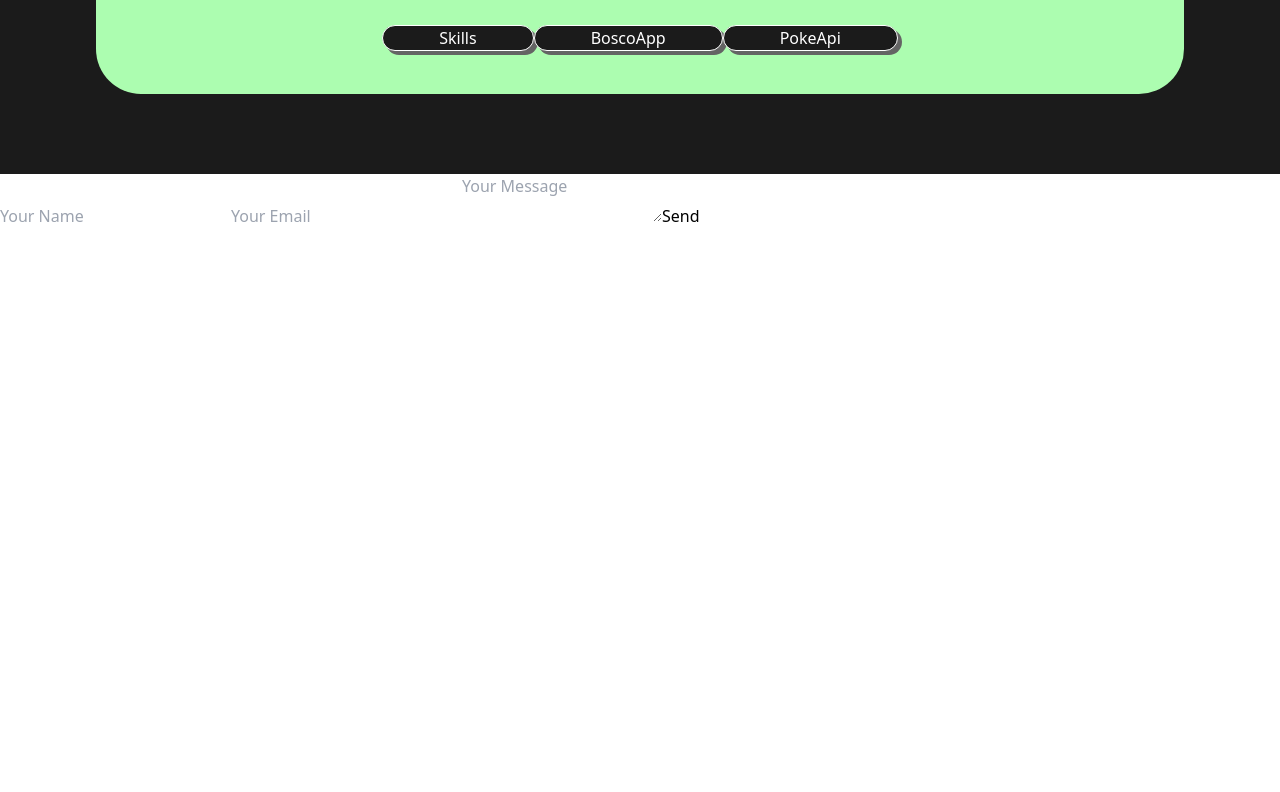
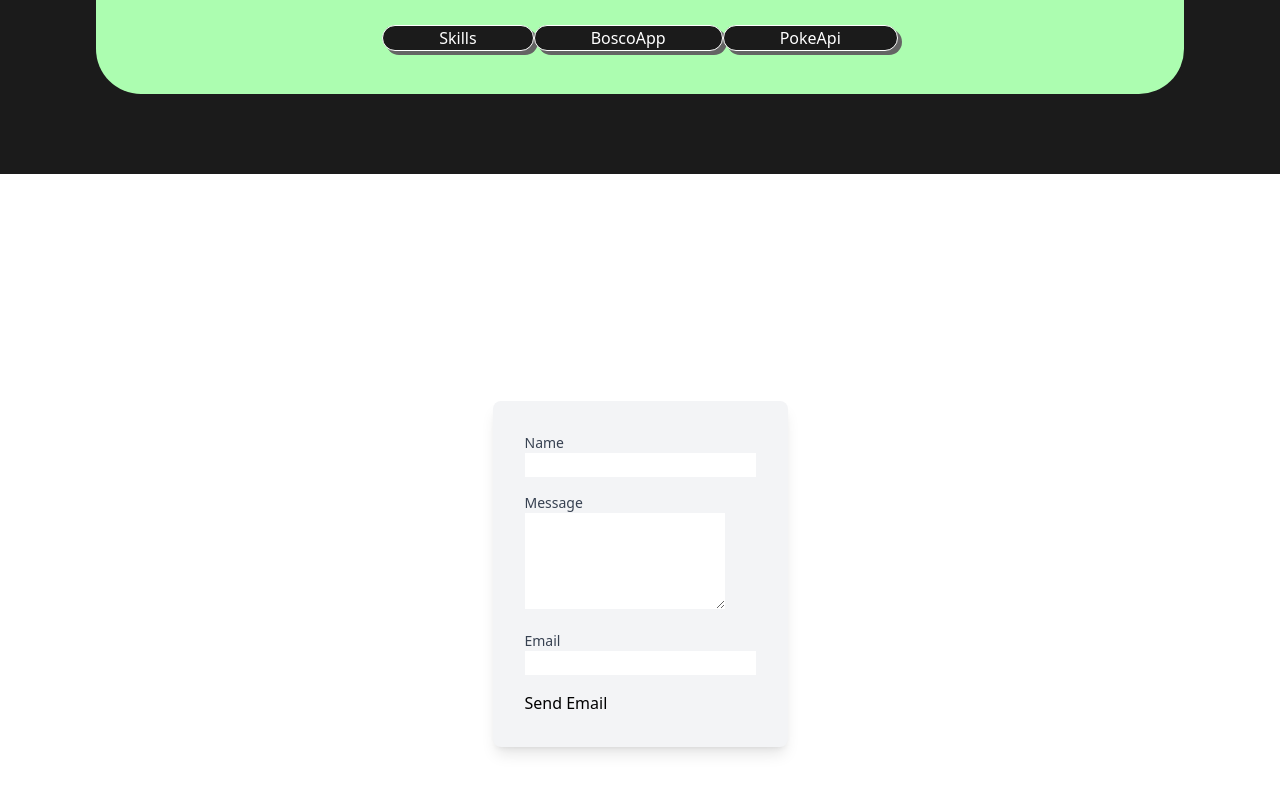
Before and after one commit to Seb-astiam/Portfolio-Sebastian, a React (Vite) app: page / in a window 1280 px wide. Shown: the part 1426-2218 px from the top of the page. Built offline with nearby package versions, Linux system fonts and the light colour scheme.

Commit message:
falta hacer que funcione el formulario

```diff
--- a/index.html
+++ b/index.html
@@ -7,10 +7,17 @@
     <link rel="preconnect" href="https://fonts.googleapis.com">
     <link rel="preconnect" href="https://fonts.gstatic.com" crossorigin>
     <link href="https://fonts.googleapis.com/css2?family=Montserrat:ital,wght@0,100..900;1,100..900&display=swap" rel="stylesheet">
+    <script type="text/javascript"
+      src="https://cdn.jsdelivr.net/npm/@emailjs/browser@4/dist/email.min.js"></script>
+
+    <script type="text/javascript">
+      emailjs.init('OGwY9C-GJvGxn-f7r')
+    </script>
     <title>Portafolio</title>
   </head>
   <body>
     <div id="root"></div>
     <script type="module" src="/src/main.jsx"></script>
+
   </body>
 </html>
--- a/package.json
+++ b/package.json
@@ -14,6 +14,7 @@
     "@heroicons/react": "^2.1.3",
     "@reduxjs/toolkit": "^2.2.3",
     "emailjs": "^4.0.3",
+    "emailjs-com": "^3.2.0",
     "react": "^18.2.0",
     "react-dom": "^18.2.0",
     "react-icons": "^5.1.0",
--- a/src/Components/Contactame.jsx
+++ /dev/null
@@ -1,7 +0,0 @@
-export const Contactame = () => {
-    return (
-        <div id="Contactame" className="h-screen w-full">
-            Contactame
-        </div>
-    )
-}
--- a/src/Components/FormularioDeContacto.jsx.jsx
+++ b/src/Components/FormularioDeContacto.jsx.jsx
@@ -1,25 +1,46 @@
-import { useState } from "react"
+import emailjs from 'emailjs-com';
+import { useState } from 'react';
 
 export const FormularioDeContacto = () => {
+    const [btnText, setBtnText] = useState('Send Email');
 
-    const [input, setInput] = useState({
-        nombre: '',
-        email: '',
-        mensaje: ''
-    })
+    const handleSubmit = (event) => {
+      event.preventDefault();
+      setBtnText('Sending...');
 
+      const serviceID = 'default_service';
+      const templateID = 'template_31wnjl8';
 
+      emailjs.sendForm(serviceID, templateID, event.target)
+        .then(() => {
+          setBtnText('Send Email');
+          alert('Sent!');
+        })
+        .catch((err) => {
+          setBtnText('Send Email');
+          alert(JSON.stringify(err));
+        });
+    };
 
 
     return (
-        <div id="Contactame" className="h-screen">
-           <form id="contact-form">
-                <input type="text" id="name" name="name" placeholder="Your Name" required />
-                <input type="email" id="email" name="email" placeholder="Your Email" required />
-                <textarea id="message" name="message" placeholder="Your Message" required></textarea>
-                <button type="submit">Send</button>
-            </form>
+        <div id="Contactame" className="h-screen flex justify-center items-center">
+      <form onSubmit={handleSubmit} className="bg-gray-100 p-8 rounded-lg shadow-lg">
+        <div className="mb-4">
+          <label htmlFor="from_name" className="block text-sm font-medium text-gray-700">Name</label>
+          <input type="text" name="from_name" id="from_name" className="input-field" />
+        </div>
+        <div className="mb-4">
+          <label htmlFor="message" className="block text-sm font-medium text-gray-700">Message</label>
+          <textarea name="message" id="message" rows="4" className="input-field textarea"></textarea>
+        </div>
+        <div className="mb-4">
+          <label htmlFor="email_id" className="block text-sm font-medium text-gray-700">Email</label>
+          <input type="email" name="email_id" id="email_id" className="input-field" />
+        </div>
 
-        </div>
+        <input type="submit" value={btnText} className="submit-button" />
+      </form>
+    </div>
     )
 }
--- a/src/Components/SobreMi/SobreMi.jsx
+++ b/src/Components/SobreMi/SobreMi.jsx
@@ -140,7 +140,7 @@ export const SobreMi = () => {
                 <div className="flex justify-center items-start w-full h-[80%] rounded-b-[45px] font-montserrat font-normal">
 
                     <div className="w-[50%] h-full content-center justify-center flex-wrap p-[50px]">
-                        <div className='flex flex-col gap-2 bg-white p-8 text-sm rounded-[50px] text-start h-[420px]'>
+                        <div className='flex flex-col gap-2 bg-white p-8 text-sm rounded-[50px] text-start h-[420px] border-black border-8 border-double'>
                             <h1 className="text-2xl font-bold">Sobre Mi</h1>
                             <p className="w-[90%]">
                                 Hola, me llamo <strong>Joan Sebastian Agudelo</strong> Soy programador Full-Stack con formación en Química y Farmacia,
```
